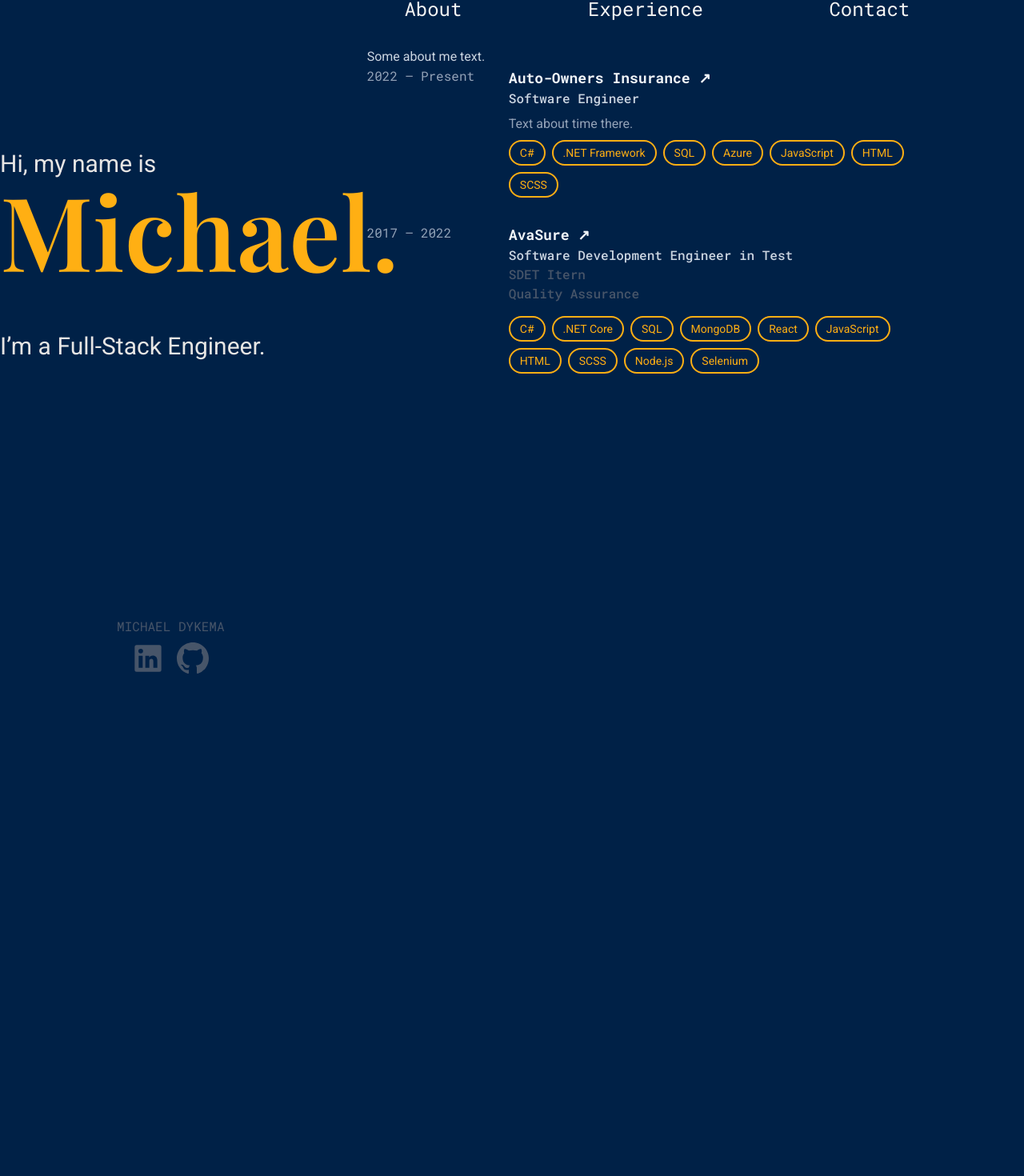
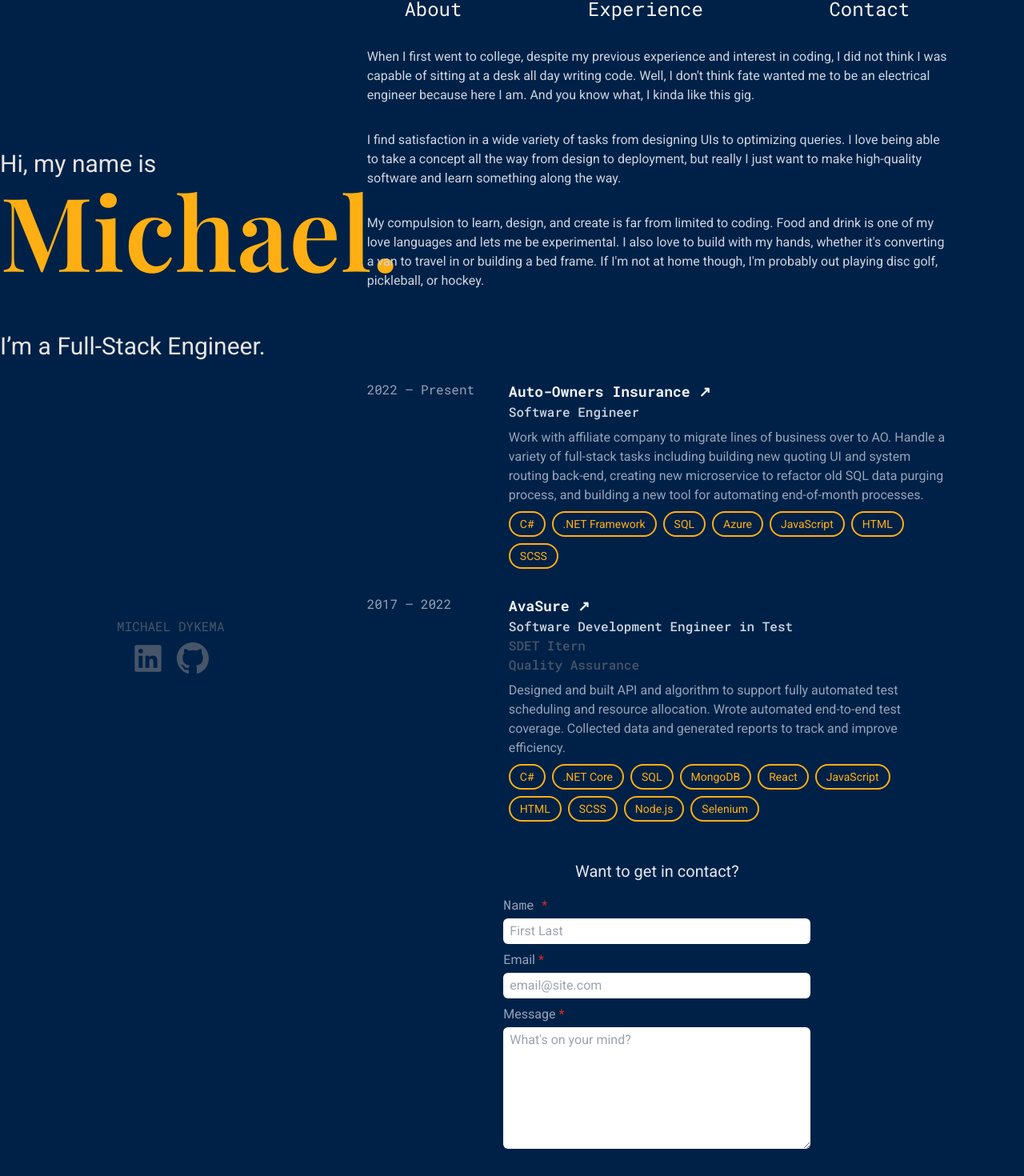
Before and after one commit to HobbesMD/dykema-dev, a SvelteKit app: page / in a window 1280 px wide. Shown: the part 69-1539 px from the top of the page at 80% size. Before the commit the page ends 912 px from the top, so only its background shows below. Built offline with nearby package versions, Linux system fonts and the light colour scheme; a web font is replaced by a local one.

Commit message:
Finish majority of content

```diff
--- /dev/null
+++ b/src/lib/contactForm.svelte
@@ -0,0 +1,14 @@
+<form
+  action="https://formspree.io/f/xvgpbybr"
+  method="post"
+  class="flex flex-col w-96"
+>
+  <label for="name" class="text-slate-400 roboto-mono text-s">Name <span class="text-red-600">*</span></label>
+  <input type="text" name="name" required class="mt-1 py-1 px-2 rounded-md" placeholder="First Last"/>
+
+  <label for="email" class="mt-2 text-slate-400">Email <span class="text-red-600">*</span></label>
+  <input type="email" name="email" required class="mt-1 py-1 px-2 rounded-md" placeholder="email@site.com"/>
+
+  <label for="message" class="mt-2 text-slate-400">Message <span class="text-red-600">*</span></label>
+  <textarea name="message" rows="6" required class="mt-1 py-1 px-2 rounded-md" placeholder="What's on your mind?" />
+</form>
--- a/src/routes/+page.svelte
+++ b/src/routes/+page.svelte
@@ -1,5 +1,6 @@
 <script>
-	import Experience from "$lib/experience.svelte";
+	import ContactForm from "$lib/contactForm.svelte";
+import Experience from "$lib/experience.svelte";
 
 </script>
 
@@ -40,16 +41,18 @@
       </ul>
     </nav>
     <div class="px-8 w-full">
-      <section id="about" class="mt-8">
-        <p class="text-slate-300">Some about me text.</p>
+      <section id="about" class="mt-8 text-slate-300">
+        <p class="pb-8">When I first went to college, despite my previous experience and interest in coding, I did not think I was capable of sitting at a desk all day writing code. Well, I don't think fate wanted me to be an electrical engineer because here I am. And you know what, I kinda like this gig.</p>
+        <p class="pb-8">I find satisfaction in a wide variety of tasks from designing UIs to optimizing queries. I love being able to take a concept all the way from design to deployment, but really I just want to make high-quality software and learn something along the way.</p>
+        <p class="pb-8">My compulsion to learn, design, and create is far from limited to coding. Food and drink is one of my love languages and lets me be experimental. I also love to build with my hands, whether it's converting a van to travel in or building a bed frame. If I'm not at home though, I'm probably out playing disc golf, pickleball, or hockey.</p>
       </section>
-      <section id="experience">
+      <section id="experience" class="pt-20">
         <ol>
           <Experience company="Auto-Owners Insurance"
             companyUrl="https://www.auto-owners.com/"
             startDate={new Date(2022, 8)}
             titles={["Software Engineer"]}
-            responsibilities="Text about time there."
+            responsibilities="Work with affiliate company to migrate lines of business over to AO. Handle a variety of full-stack tasks including building new quoting UI and system routing back-end, creating new microservice to refactor old SQL data purging process, and building a new tool for automating end-of-month processes."
             skills={["C#", ".NET Framework", "SQL","Azure", "JavaScript", "HTML", "SCSS"]}
             />
           <Experience company="AvaSure"
@@ -57,11 +60,15 @@
             startDate={new Date(2017, 2)}
             endDate={new Date(2022, 8)}
             titles={["Software Development Engineer in Test", "SDET Itern", "Quality Assurance"]}
-            responsibilities=""
+            responsibilities="Designed and built API and algorithm to support fully automated test scheduling and resource allocation. Wrote automated end-to-end test coverage. Collected data and generated reports to track and improve efficiency."
             skills={["C#", ".NET Core", "SQL", "MongoDB", "React", "JavaScript", "HTML", "SCSS", "Node.js", "Selenium"]}
             />
         </ol>
       </section>
+      <section id="contact" class="flex flex-col items-center mt-12 mb-16">
+        <h1 class="text-slate-200 text-xl mb-4">Want to get in contact?</h1>
+        <ContactForm />
+      </section>
     </div>
   </main>
 </div>
```
